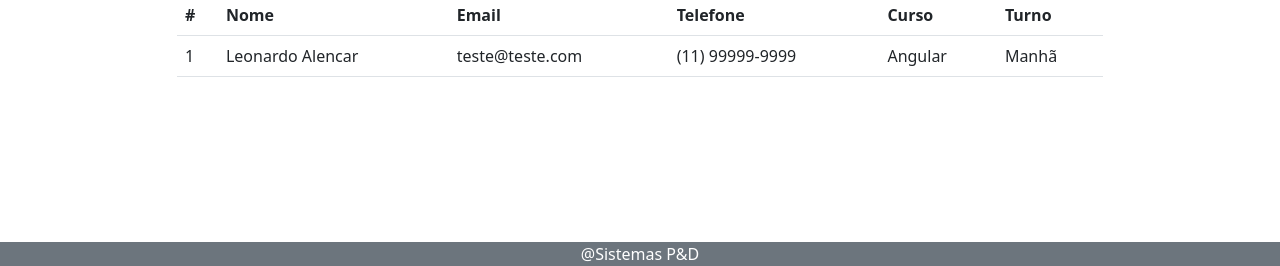
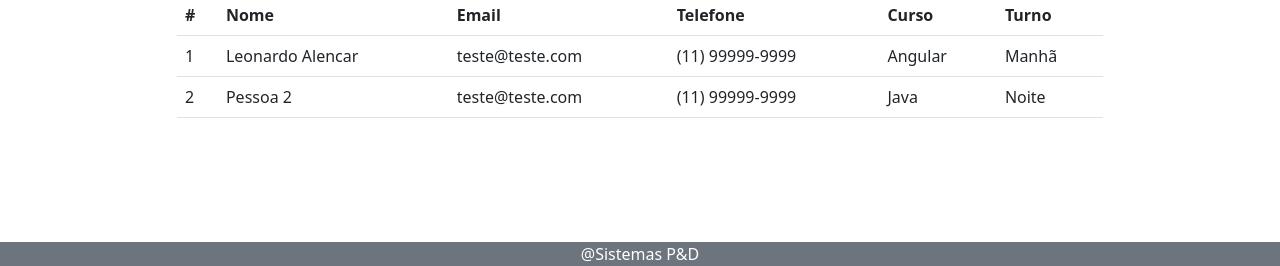
Before and after one commit to leogalencar/bootcampdevjr-mod02-cadastro-alunos, a plain HTML site: page index.html in a window 1280 px wide. Shown: the part 534-800 px from the top of the page. Drawn offline with nearby package versions, Linux system fonts and the light colour scheme.

Commit message:
closes #4 - Usando um array para mostrar os alunos na tabela

```diff
--- a/index.html
+++ b/index.html
@@ -93,7 +93,7 @@
 
                 <div class="row">
                     <div class="col-md-10 offset-md-1">
-                        <table class="table">
+                        <table class="table" id="studentsTable">
                             <thead>
                                 <tr>
                                     <th scope="col">#</th>
@@ -105,14 +105,7 @@
                                 </tr>
                             </thead>
                             <tbody>
-                                <tr>
-                                    <td>1</td>
-                                    <td>Leonardo Alencar</td>
-                                    <td>teste@teste.com</td>
-                                    <td>(11) 99999-9999</td>
-                                    <td>Angular</td>
-                                    <td>Manhã</td>
-                                </tr>
+
                             </tbody>
                         </table>
                     </div>
@@ -129,6 +122,6 @@
         <script src="https://cdn.jsdelivr.net/npm/bootstrap@5.2.3/dist/js/bootstrap.bundle.min.js" integrity="sha384-kenU1KFdBIe4zVF0s0G1M5b4hcpxyD9F7jL+jjXkk+Q2h455rYXK/7HAuoJl+0I4" crossorigin="anonymous"></script>
 
         <!-- Main script -->
-        <script src=""></script>
+        <script src="js/script.js"></script>
     </body>
 </html>
--- /dev/null
+++ b/js/script.js
@@ -0,0 +1,95 @@
+// Objects
+var students = [
+    {
+        id: 1,
+        name: 'Leonardo Alencar',
+        email: 'teste@teste.com',
+        number: '(11) 99999-9999',
+        course: 2,
+        course_shift: 1
+    },
+    {
+        id: 2,
+        name: 'Pessoa 2',
+        email: 'teste@teste.com',
+        number: '(11) 99999-9999',
+        course: 1,
+        course_shift: 3
+    }
+];
+
+
+var courses = [
+    { id: 1, name: 'Java'},
+    { id: 2, name: 'Angular'},
+    { id: 3, name: 'undefined'}
+];
+
+
+var shifts = [
+    { id: 1, name: 'Manhã'},
+    { id: 2, name: 'Tarde'},
+    { id: 3, name: 'Noite'}
+];
+
+
+// On load
+loadStudents();
+
+
+// Load all students
+function loadStudents() {
+    for (let student of students) {
+        addNewRow(student);
+    }
+}
+
+
+// Add new row for a student
+function addNewRow(student) {
+    var table = document.getElementById('studentsTable');
+
+    var newRow = table.insertRow();
+
+    // Insert student id
+    var idNode = document.createTextNode(student.id);
+    newRow.insertCell().appendChild(idNode);
+
+    // Insert student name
+    var nameNode = document.createTextNode(student.name);
+    newRow.insertCell().appendChild(nameNode);
+
+    // Insert student email
+    var emailNode = document.createTextNode(student.email);
+    newRow.insertCell().appendChild(emailNode);
+
+    // Insert student number
+    var numberNode = document.createTextNode(student.number);
+    newRow.insertCell().appendChild(numberNode);
+
+    // Insert student course
+    var courseNode = document.createTextNode(courses[student.course - 1].name);
+    newRow.insertCell().appendChild(courseNode);
+
+    // Insert student shift
+    var shiftNode = document.createTextNode(shifts[student.course_shift - 1].name);
+    newRow.insertCell().appendChild(shiftNode);
+}
+
+
+// Alternative addNewRow function
+// function addNewRow(student) {
+//     var table = document.getElementById('studentsTable');
+
+//     table.innerHTML +=
+//     `
+//     <tr>
+//         <td>${student.id}</td>
+//         <td>${student.name}</td>
+//         <td>${student.email}</td>
+//         <td>${student.number}</td>
+//         <td>${courses[student.course - 1].name}</td>
+//         <td>${shifts[student.course_shift - 1].name}</td>
+//     </tr>
+//     `
+// }
```
